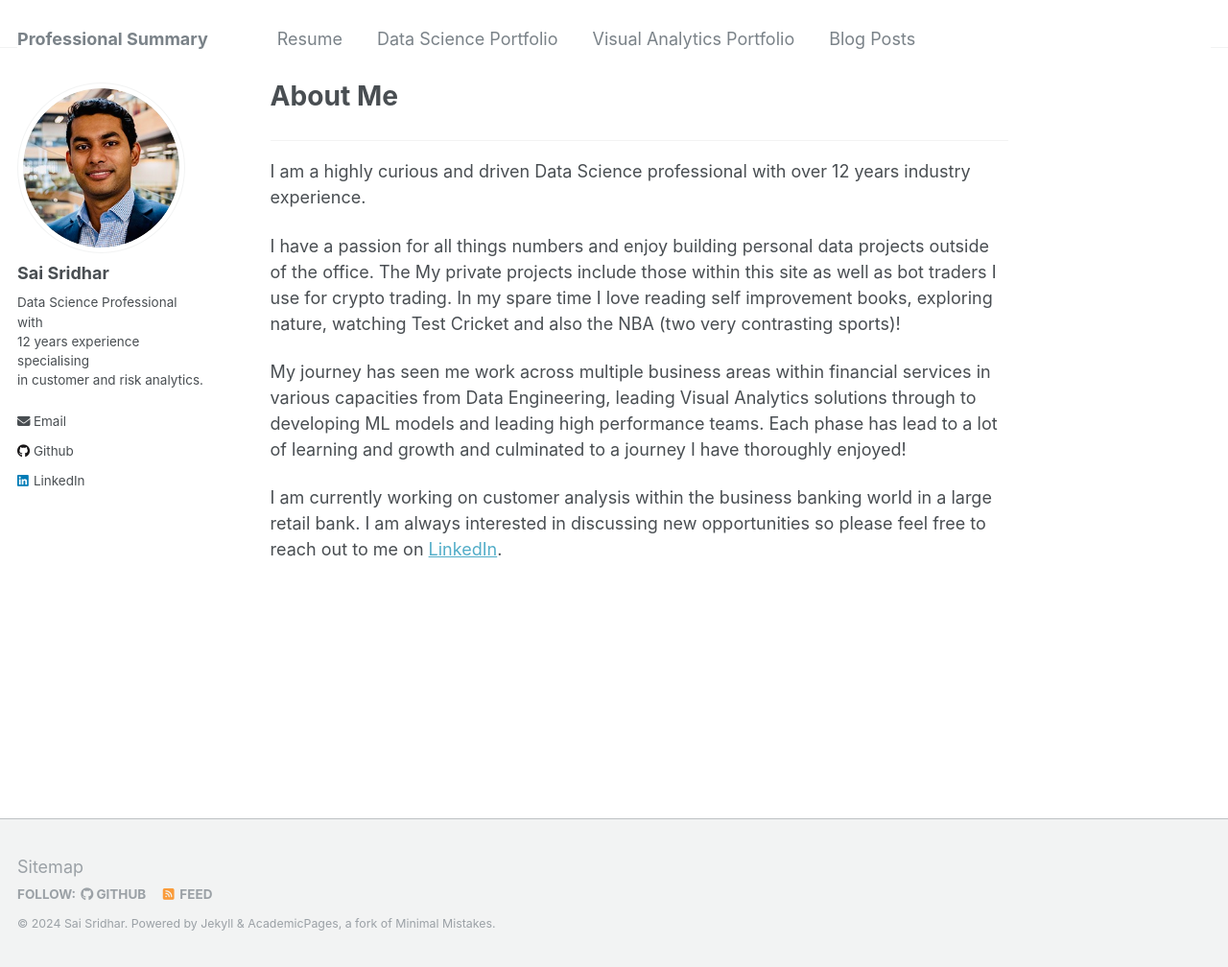
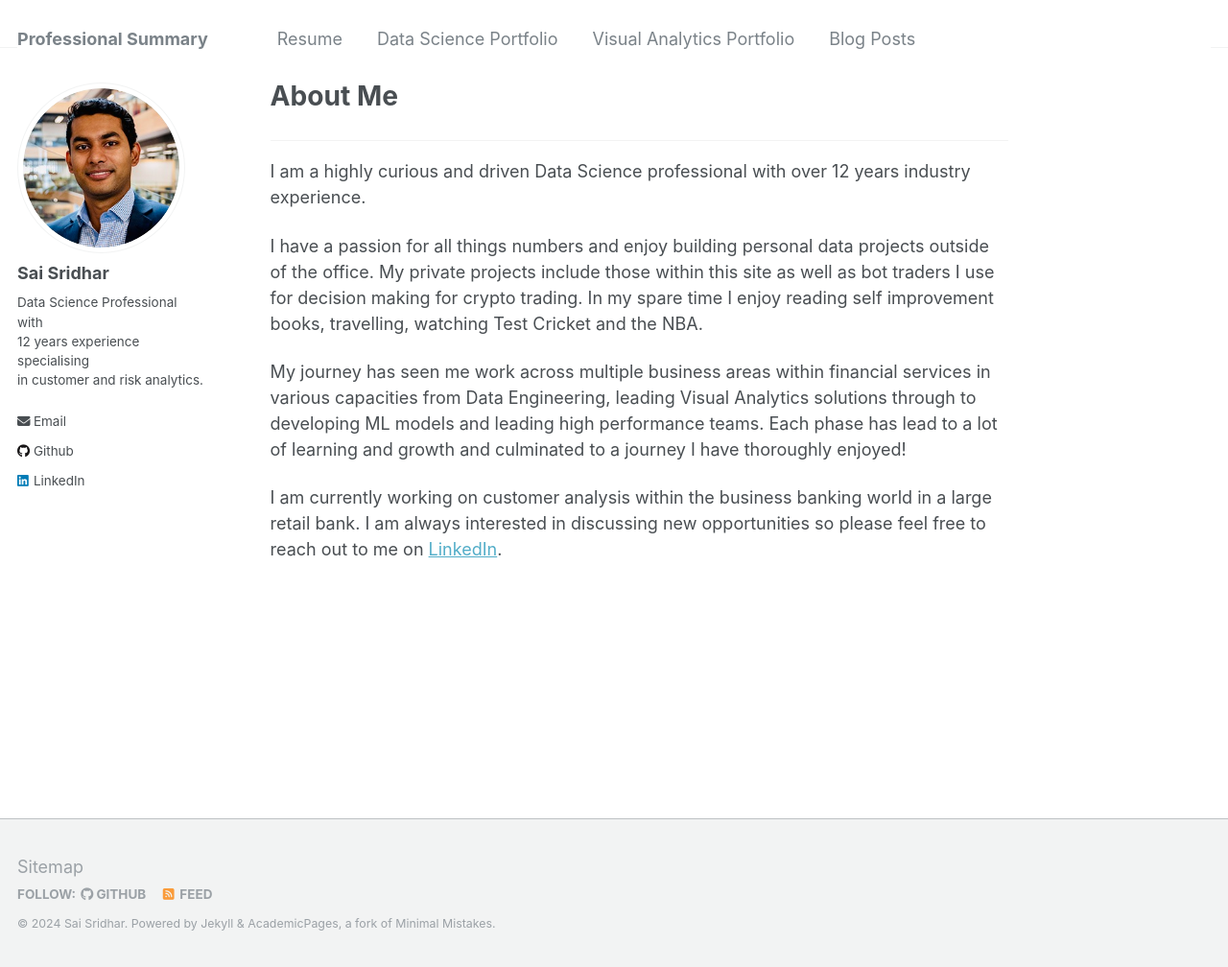
Before and after one commit to saiksridhar/saiksridhar.github.io, a Jekyll site: the page built from _pages/about.md, in a window 1280 px wide and 1008 px high. Shown: the whole window at 96% size. Built offline with Jekyll 4.4.1, drawn with Linux system fonts in a browser that asks for light colours.

Commit message:
Update about.md

```diff
--- a/_pages/about.md
+++ b/_pages/about.md
@@ -9,7 +9,7 @@ redirect_from:
 ____________________________
 I am a highly curious and driven Data Science professional with over 12 years industry experience.
 
-I have a passion for all things numbers and enjoy building personal data projects outside of the office. The My private projects include those within this site as well as bot traders I use for crypto trading. In my spare time I love reading self improvement books, exploring nature, watching Test Cricket and also the NBA (two very contrasting sports)!
+I have a passion for all things numbers and enjoy building personal data projects outside of the office. My private projects include those within this site as well as bot traders I use for decision making for crypto trading. In my spare time I enjoy reading self improvement books, travelling, watching Test Cricket and the NBA.
 
 My journey has seen me work across multiple business areas within financial services in various capacities from Data Engineering, leading Visual Analytics solutions through to developing ML models and leading high performance teams. Each phase has lead to a lot of learning and growth and culminated to a journey I have thoroughly enjoyed!
 
```
